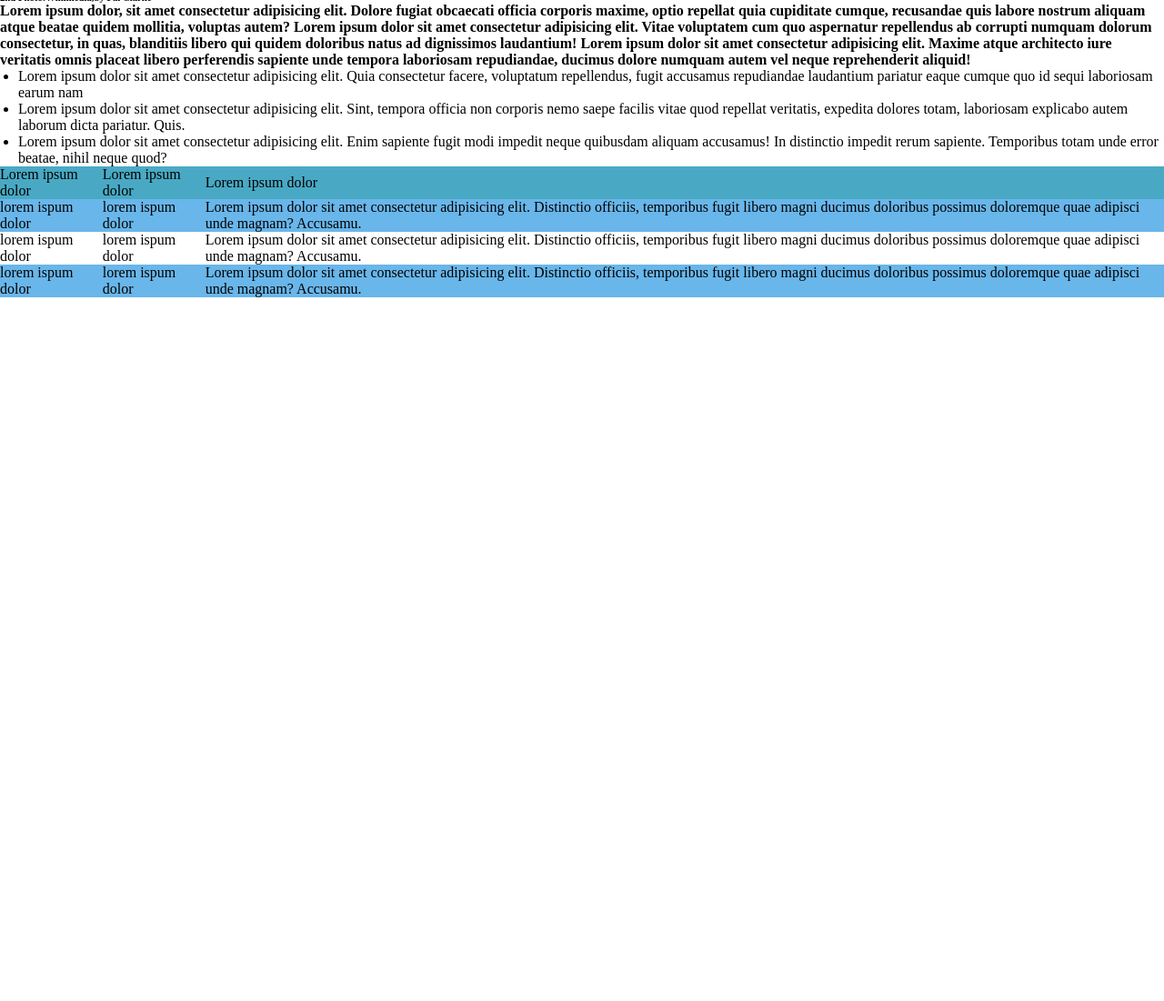
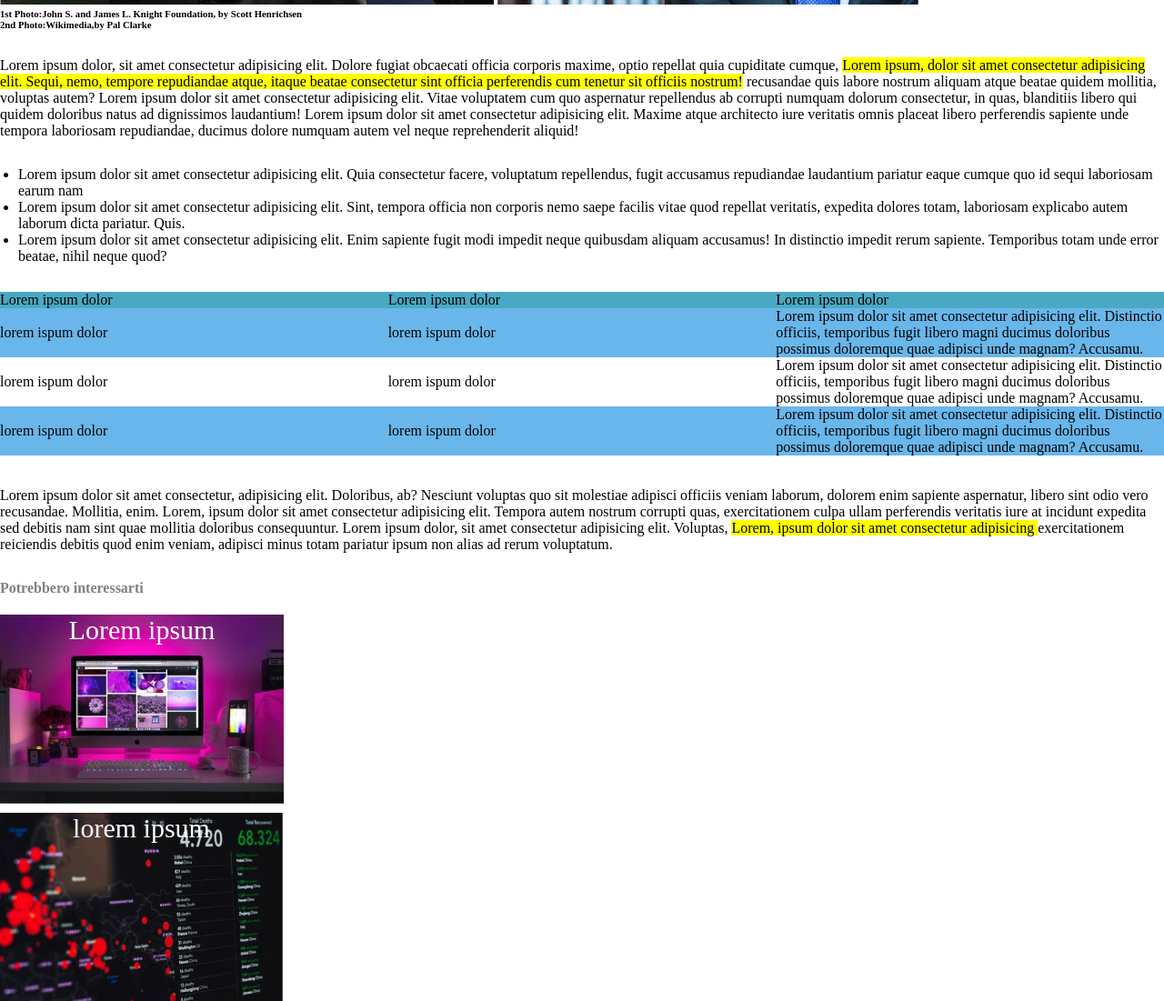
Before and after one commit to LunaLopis/html-css-booleaner, a plain HTML site: page index.html in a window 1280 px wide. Shown: the part 657-1758 px from the top of the page at 91% size. Before the commit the page ends 984 px from the top, so only its background shows below. Drawn offline with Linux system fonts and the light colour scheme.

Commit message:
aggiunto footer

```diff
--- a/css/style.css
+++ b/css/style.css
@@ -13,18 +13,27 @@ header {
     background-size: 400px;
 }
 
+.testo {
+    margin-top: 30px;
+}
+
 #autore {
     color: rgb(65, 184, 216);
 }
 
 .lista {
     margin-left: 20px;
+    margin-top:30px;
 }
 
 table, th, td {
 
     border:none;
     border-collapse: collapse;
+    table-layout:fixed;
+    width: 100%;
+    margin-top:30px;
+
 }
 
 thead {
@@ -34,3 +43,41 @@ thead {
 .azzurro {
     background-color: rgb(105, 182, 234);
 }
+
+.altrotesto {
+    margin-top: 35px;
+}
+
+.underline {
+    background-color: yellow;
+}
+
+h4 {
+    color: grey;
+    margin-top: 30px;
+}
+
+.monitor {
+    background-image: url(../img/monitor.jpg);
+    background-size: cover;
+    width: 312px;
+    height: 208px;
+    margin-top: 20px;
+    position: relative;
+    text-align: center;
+}
+
+.graph {
+    background-image: url(../img/graph.jpg);
+    background-size: cover;
+    width: 311px;
+    height: 207px;
+    margin-top: 10px;
+    position: relative;
+    text-align: center;
+}
+
+.loremfoto {
+color: white;
+font-size:30px;
+}
--- a/index.html
+++ b/index.html
@@ -25,7 +25,10 @@
         <h6>1st Photo:John S. and James L. Knight Foundation, by Scott Henrichsen <br> 2nd Photo:Wikimedia,by Pal Clarke</h6>
       </div>
       <div class="testo">
-        <h4>Lorem ipsum dolor, sit amet consectetur adipisicing elit. Dolore fugiat obcaecati officia corporis maxime, optio repellat quia cupiditate cumque, recusandae quis labore nostrum aliquam atque beatae quidem mollitia, voluptas autem? Lorem ipsum dolor sit amet consectetur adipisicing elit. Vitae voluptatem cum quo aspernatur repellendus ab corrupti numquam dolorum consectetur, in quas, blanditiis libero qui quidem doloribus natus ad dignissimos laudantium! Lorem ipsum dolor sit amet consectetur adipisicing elit. Maxime atque architecto iure veritatis omnis placeat libero perferendis sapiente unde tempora laboriosam repudiandae, ducimus dolore numquam autem vel neque reprehenderit aliquid!</h4>
+        Lorem ipsum dolor, sit amet consectetur adipisicing elit. Dolore fugiat obcaecati officia corporis maxime, optio repellat quia cupiditate cumque,
+         <span class="underline">Lorem ipsum, dolor sit amet consectetur adipisicing elit. Sequi, nemo, tempore repudiandae atque, itaque beatae
+         consectetur sint officia perferendis cum tenetur sit officiis
+         nostrum!</span> recusandae quis labore nostrum aliquam atque beatae quidem mollitia, voluptas autem? Lorem ipsum dolor sit amet consectetur adipisicing elit. Vitae voluptatem cum quo aspernatur repellendus ab corrupti numquam dolorum consectetur, in quas, blanditiis libero qui quidem doloribus natus ad dignissimos laudantium! Lorem ipsum dolor sit amet consectetur adipisicing elit. Maxime atque architecto iure veritatis omnis placeat libero perferendis sapiente unde tempora laboriosam repudiandae, ducimus dolore numquam autem vel neque reprehenderit aliquid!
       </div>
       <div class="lista">
         <ul>
@@ -59,15 +62,23 @@
                 <td>lorem ispum dolor</td>
                 <td>lorem ispum dolor</td>
                 <td>Lorem ipsum dolor sit amet consectetur adipisicing elit. Distinctio officiis, temporibus fugit libero magni ducimus doloribus possimus doloremque quae adipisci unde magnam? Accusamu.</td>
-
             </tr>
         </tbody>
       </table>
+
+      <div class="altrotesto">
+        Lorem ipsum dolor sit amet consectetur, adipisicing elit. Doloribus, ab? Nesciunt voluptas quo sit molestiae adipisci officiis veniam laborum, dolorem enim sapiente aspernatur, libero sint odio vero recusandae. Mollitia, enim.
+        Lorem, ipsum dolor sit amet consectetur adipisicing elit. Tempora autem nostrum corrupti quas, exercitationem culpa ullam perferendis veritatis iure at incidunt expedita sed debitis nam sint quae mollitia doloribus consequuntur.
+        Lorem ipsum dolor, sit amet consectetur adipisicing elit. Voluptas,
+            <span class="underline"> Lorem, ipsum dolor sit amet
+            consectetur adipisicing </span>exercitationem reiciendis debitis quod enim veniam, adipisci minus totam pariatur ipsum non alias ad rerum voluptatum.
+    </div>
     </main>
 
-
     <footer>
-
+      <h4>Potrebbero interessarti</h4>
+        <div class="monitor"> <span class="loremfoto">Lorem ipsum</span> </div>
+        <div class="graph"><span class="loremfoto"> lorem ipsum </span></div>
     </footer>
 
 
```
